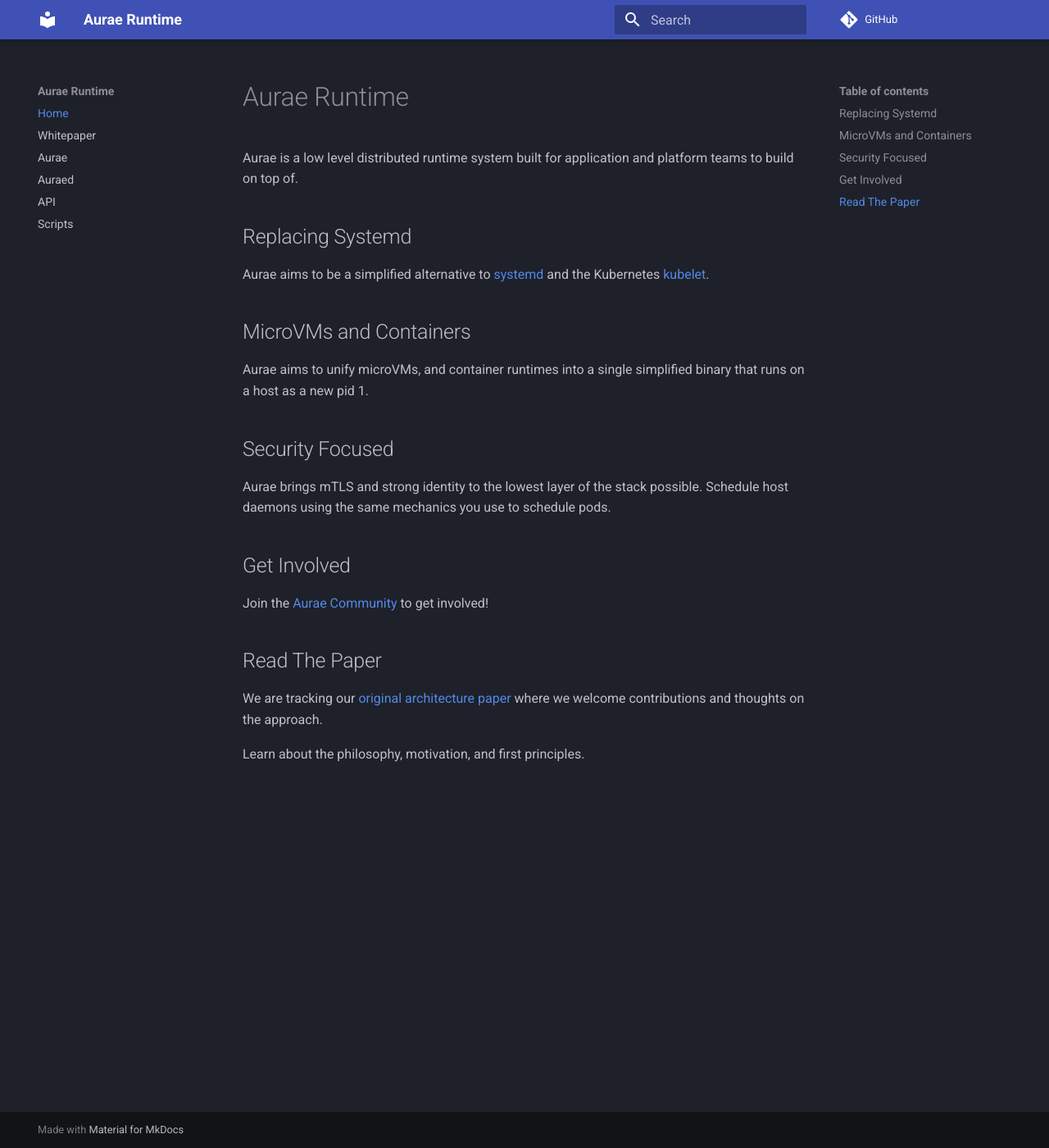
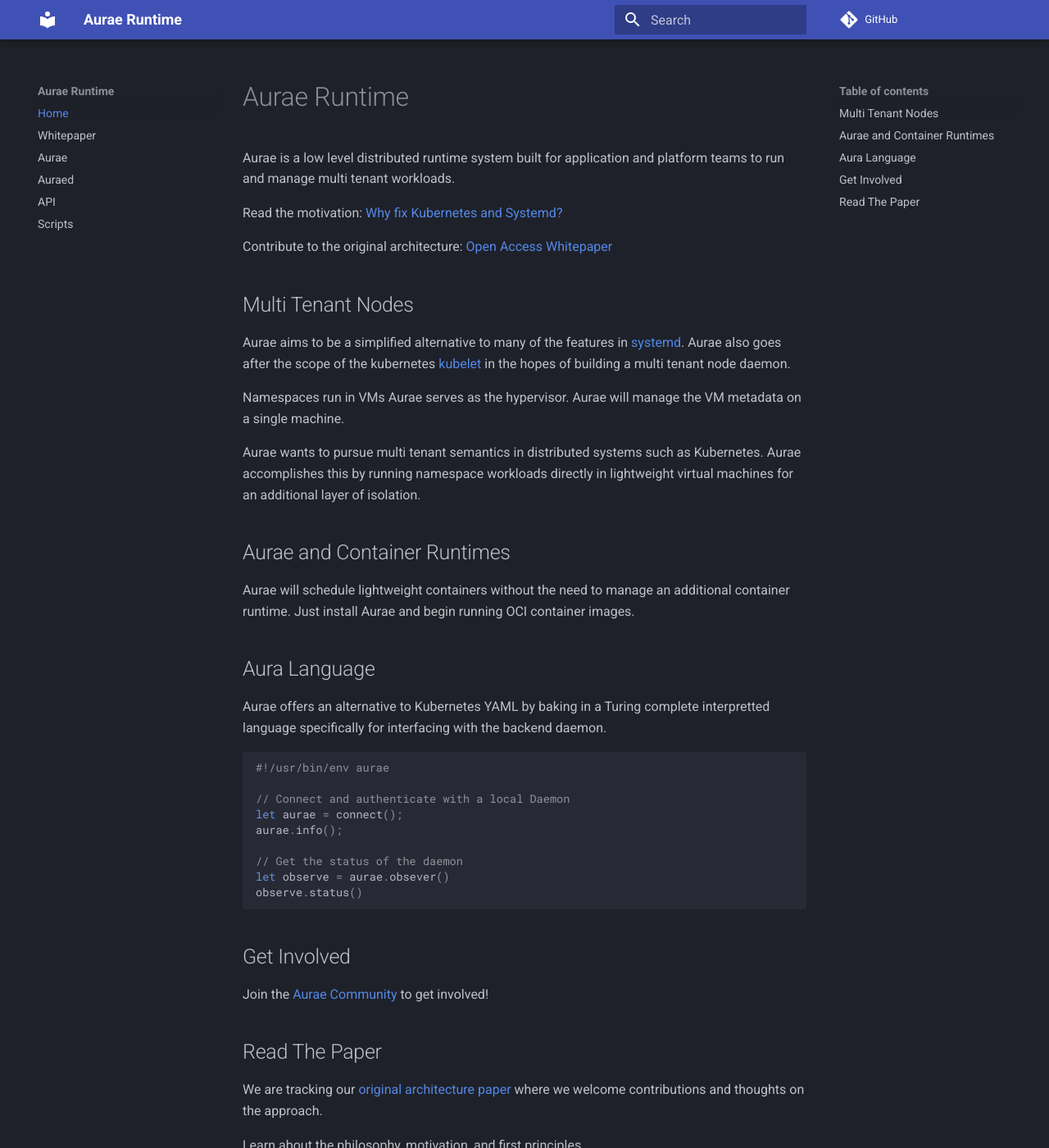
Before and after one commit to aurae-runtime/aurae.io, an MkDocs documentation site: the page built from docs/index.md, in a window 1280 px wide and 1400 px high. Shown: the whole window at 82% size. Built offline with MkDocs 1.6.1 and Material for MkDocs 9.7.7, drawn with Linux system fonts in a browser that asks for light colours; comment, search, counter and statistics services are not loaded.

Commit message:
Update index.md

````diff
--- a/docs/index.md
+++ b/docs/index.md
@@ -1,20 +1,39 @@
 Aurae Runtime
 ========
 
-Aurae is a low level distributed runtime system built for application and platform teams to build on top of.
+Aurae is a low level distributed runtime system built for application and platform teams to run and manage multi tenant workloads.
 
-## Replacing Systemd
+Read the motivation: [Why fix Kubernetes and Systemd?](https://medium.com/@kris-nova/why-fix-kubernetes-and-systemd-782840e50104)
 
-Aurae aims to be a simplified alternative to [systemd](https://www.freedesktop.org/wiki/Software/systemd/) and the Kubernetes [kubelet](https://github.com/kubernetes/kubelet).
+Contribute to the original architecture: [Open Access Whitepaper](https://docs.google.com/document/d/1dA591eipsgWeAlaSwbYNQtAQaES243IIqXPAfKhJSjU/edit#)
 
-## MicroVMs and Containers
+## Multi Tenant Nodes
 
-Aurae aims to unify microVMs, and container runtimes into a single simplified binary that runs on a host as a new pid 1.
+Aurae aims to be a simplified alternative to many of the features in [systemd](https://www.freedesktop.org/wiki/Software/systemd/). Aurae also goes after the scope of the kubernetes [kubelet](https://github.com/kubernetes/kubelet) in the hopes of building a multi tenant node daemon.
 
-## Security Focused
+Namespaces run in VMs Aurae serves as the hypervisor. Aurae will manage the VM metadata on a single machine.
 
-Aurae brings mTLS and strong identity to the lowest layer of the stack possible.
-Schedule host daemons using the same mechanics you use to schedule pods.
+Aurae wants to pursue multi tenant semantics in distributed systems such as Kubernetes. Aurae accomplishes this by running namespace workloads directly in lightweight virtual machines for an additional layer of isolation.
+
+## Aurae and Container Runtimes
+
+Aurae will schedule lightweight containers without the need to manage an additional container runtime. Just install Aurae and begin running OCI container images.
+
+## Aura Language
+
+Aurae offers an alternative to Kubernetes YAML by baking in a Turing complete interpretted language specifically for interfacing with the backend daemon.
+
+```typescript
+#!/usr/bin/env aurae
+
+// Connect and authenticate with a local Daemon
+let aurae = connect();
+aurae.info();
+
+// Get the status of the daemon
+let observe = aurae.obsever()
+observe.status()
+```
 
 ## Get Involved
 
````
